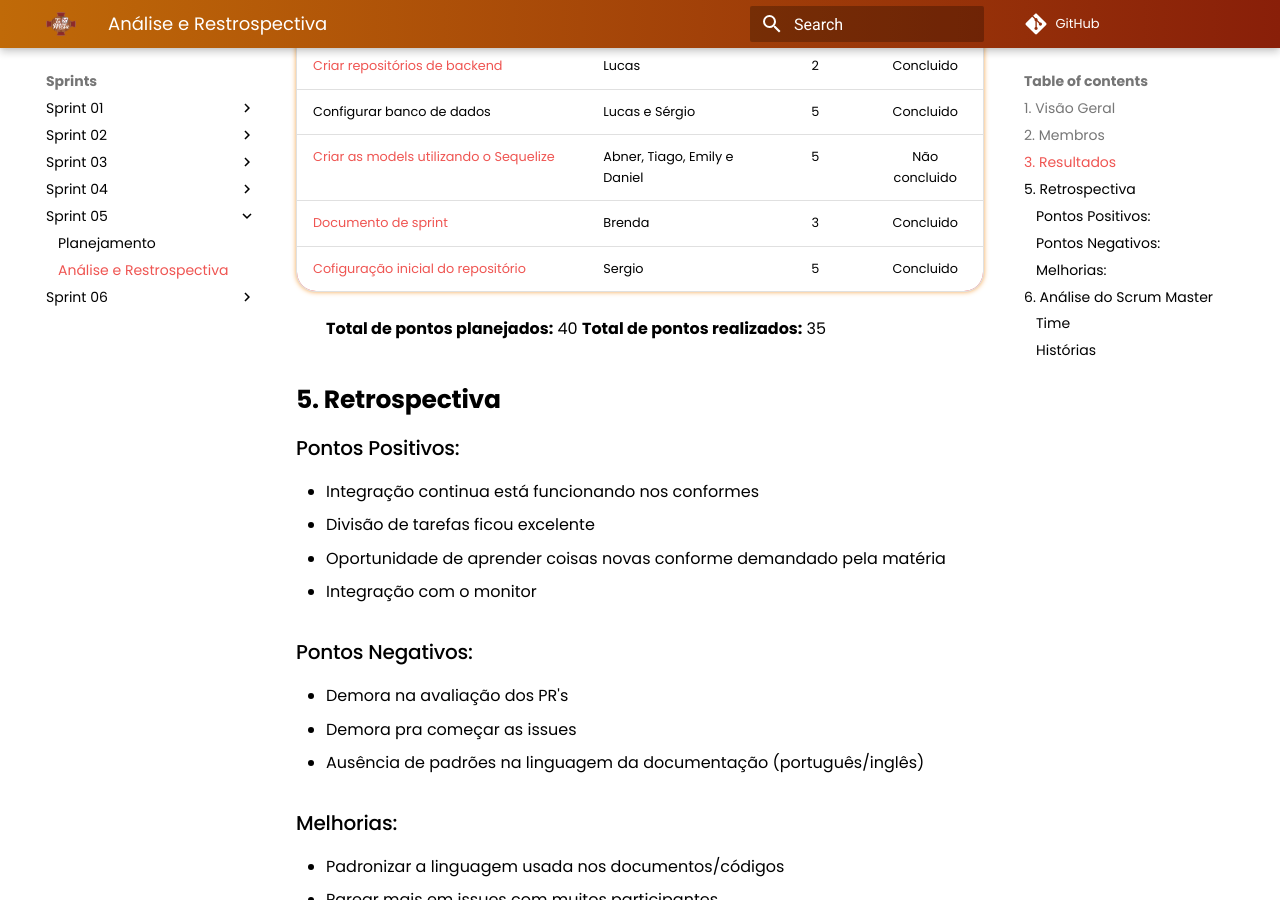
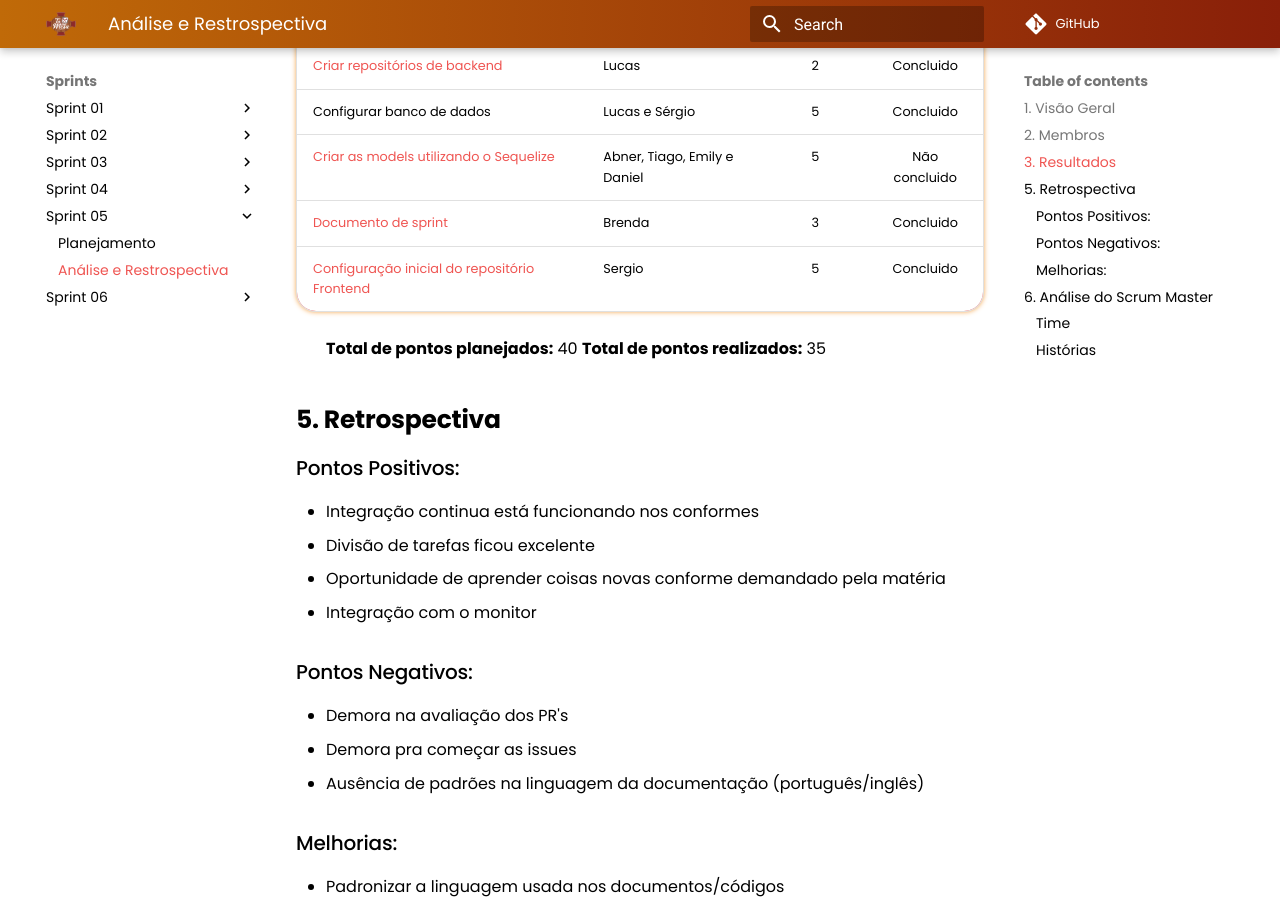
Before and after one commit to UnBArqDsw2021-1/2021.1_G02_TaNaMesa_docs, an MkDocs documentation site: the page built from docs/Sprints/Sprint-05/Review-05.md, in a window 1280 px wide and 900 px high, scrolled down 1354 px. Built offline with MkDocs 1.6.1 and Material for MkDocs 9.7.7, drawn with Linux system fonts in a browser that asks for light colours; comment, search, counter and statistics services are not loaded.

Commit message:
Ajustando palavra do documento

```diff
--- a/docs/Sprints/Sprint-05/Review-05.md
+++ b/docs/Sprints/Sprint-05/Review-05.md
@@ -35,7 +35,7 @@
 | Configurar banco de dados | Lucas e Sérgio | 5 | Concluido |
 | [Criar as models utilizando o Sequelize](https://github.com/UnBArqDsw2021-1/2021.1_G02_TaNaMesa_docs/issues/98)| Abner, Tiago, Emily e Daniel | 5 | Não concluido |
 | [Documento de sprint](https://github.com/UnBArqDsw2021-1/2021.1_G02_TaNaMesa_docs/issues/95) | Brenda | 3 | Concluido |
-| [Cofiguração inicial do repositório](https://github.com/UnBArqDsw2021-1/2021.1_G02_TaNaMesa_Frontend/issues/1) | Sergio | 5 | Concluido |
+| [Configuração inicial do repositório Frontend](https://github.com/UnBArqDsw2021-1/2021.1_G02_TaNaMesa_Frontend/issues/1) | Sergio | 5 | Concluido |
 
 **Total de pontos planejados:** 40
 **Total de pontos realizados:** 35
```
